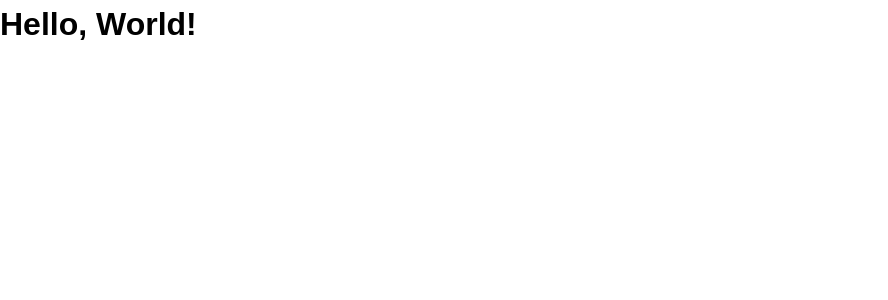
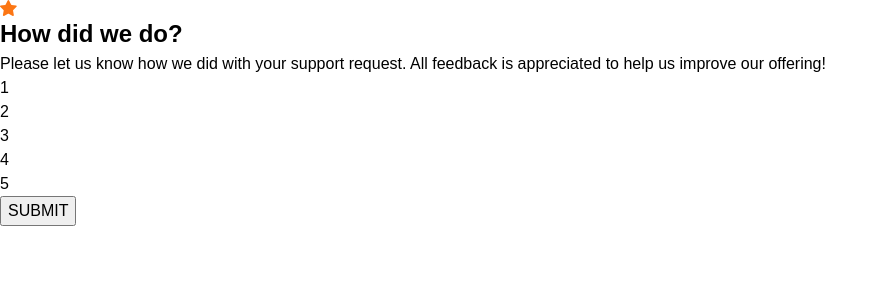
Before and after one commit to nicorithner/FEM-interactive-rating-component, a React (Create React App) app: page / in a window 1280 px wide. Shown: the top 300 px of the page, without its empty margins (0-888 px from the left). Built offline with nearby package versions, Linux system fonts and the light colour scheme.

Commit message:
Scaffold rating box

```diff
--- a/src/App.tsx
+++ b/src/App.tsx
@@ -1,5 +1,7 @@
+import { RatingBox } from "./components/ratingBox/RatingBox";
+
 function App() {
-  return <h1>Hello, World!</h1>;
+  return <RatingBox />;
 }
 
 export default App;
--- /dev/null
+++ b/src/components/ratingBox/RatingBox.styled.ts
@@ -0,0 +1,10 @@
+import styled from "styled-components";
+
+export const RBWrapper = styled.section``;
+export const StartIcon = styled.img``;
+export const TextWrapper = styled.div``;
+export const RBTitle = styled.h2``;
+export const RBDescription = styled.p``;
+export const RBNumbersRow = styled.div``;
+export const RBNumberCircle = styled.div``;
+export const RBSubmitButton = styled.button``;
--- /dev/null
+++ b/src/components/ratingBox/RatingBox.tsx
@@ -0,0 +1,34 @@
+import {
+  RBDescription,
+  RBNumberCircle,
+  RBNumbersRow,
+  RBSubmitButton,
+  RBTitle,
+  RBWrapper,
+  StartIcon,
+  TextWrapper,
+} from "./RatingBox.styled";
+import startIcon from "../../assets/images/icon-star.svg";
+
+export const RatingBox = () => {
+  return (
+    <RBWrapper>
+      <StartIcon src={startIcon} alt="Start icon color yellow" />
+      <TextWrapper>
+        <RBTitle>How did we do?</RBTitle>
+        <RBDescription>
+          Please let us know how we did with your support request. All feedback
+          is appreciated to help us improve our offering!
+        </RBDescription>
+      </TextWrapper>
+      <RBNumbersRow>
+        <RBNumberCircle>1</RBNumberCircle>
+        <RBNumberCircle>2</RBNumberCircle>
+        <RBNumberCircle>3</RBNumberCircle>
+        <RBNumberCircle>4</RBNumberCircle>
+        <RBNumberCircle>5</RBNumberCircle>
+      </RBNumbersRow>
+      <RBSubmitButton>SUBMIT</RBSubmitButton>
+    </RBWrapper>
+  );
+};
```
